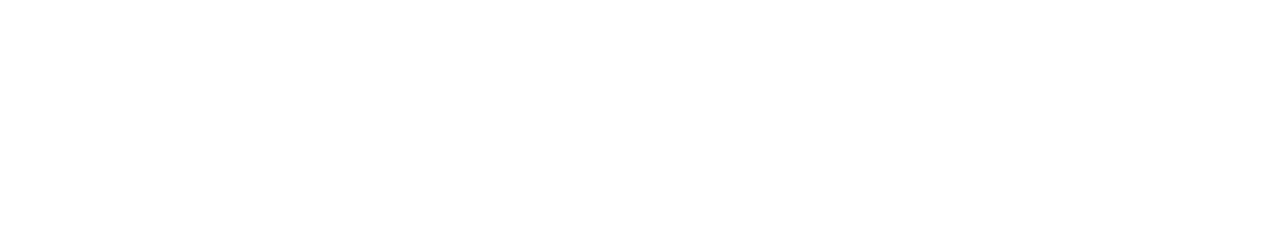
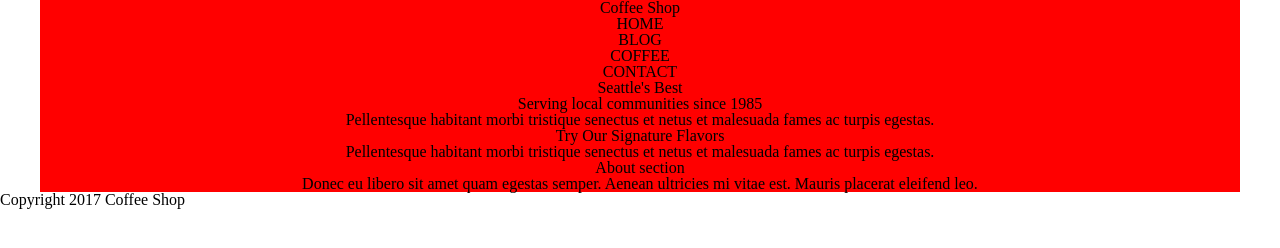
Before and after one commit to vgalenko/coffee_shop, a plain HTML site: page index.html in a window 1280 px wide. Drawn offline with Linux system fonts and the light colour scheme.

Commit message:
added content to html page

```diff
--- a/index.html
+++ b/index.html
@@ -1,10 +1,54 @@
-<!DOCTYPE html>
+<!DOCTYPE HTML>
+
 <html>
-  <head>
-    <meta charset="utf-8">
-    <title></title>
-  </head>
-  <body>
 
-  </body>
+<head>
+	<meta http-equiv="Content-Type" content="text/html; charset=UTF-8" />
+  <link rel="stylesheet" href="style.css">
+  <link rel="stylesheet" href="resetpage.css">
+	<title>Coffee Shop</title>
+</head>
+
+<body>
+  <main>
+	<header>
+    <h1>Coffee Shop</h1>
+		<nav>
+			<ul>
+				<li>HOME</li>
+        <li>BLOG</li>
+        <li>COFFEE</li>
+        <li>CONTACT</li>
+			</ul>
+		</nav>
+	</header>
+
+	<section>
+
+		<article>
+			<header>
+				<h2>Seattle's Best</h2>
+				<p>Serving local communities since 1985</p>
+			</header>
+			<p>Pellentesque habitant morbi tristique senectus et netus et malesuada fames ac turpis egestas.</p>
+		</article>
+
+		<article>
+				<h2>Try Our Signature Flavors</h2>
+			<p>Pellentesque habitant morbi tristique senectus et netus et malesuada fames ac turpis egestas.</p>
+		</article>
+
+	</section>
+
+	<aside>
+		<h2>About section</h2>
+		<p>Donec eu libero sit amet quam egestas semper. Aenean ultricies mi vitae est. Mauris placerat eleifend leo.</p>
+	</aside>
+  </main>
+	<footer>
+		<p>Copyright 2017 Coffee Shop</p>
+	</footer>
+
+</body>
+
 </html>
--- /dev/null
+++ b/resetpage.css
@@ -0,0 +1,48 @@
+/* http://meyerweb.com/eric/tools/css/reset/
+   v2.0 | 20110126
+   License: none (public domain)
+*/
+
+html, body, div, span, applet, object, iframe,
+h1, h2, h3, h4, h5, h6, p, blockquote, pre,
+a, abbr, acronym, address, big, cite, code,
+del, dfn, em, img, ins, kbd, q, s, samp,
+small, strike, strong, sub, sup, tt, var,
+b, u, i, center,
+dl, dt, dd, ol, ul, li,
+fieldset, form, label, legend,
+table, caption, tbody, tfoot, thead, tr, th, td,
+article, aside, canvas, details, embed,
+figure, figcaption, footer, header, hgroup,
+menu, nav, output, ruby, section, summary,
+time, mark, audio, video {
+	margin: 0;
+	padding: 0;
+	border: 0;
+	font-size: 100%;
+	font: inherit;
+	vertical-align: baseline;
+}
+/* HTML5 display-role reset for older browsers */
+article, aside, details, figcaption, figure,
+footer, header, hgroup, menu, nav, section {
+	display: block;
+}
+body {
+	line-height: 1;
+}
+ol, ul {
+	list-style: none;
+}
+blockquote, q {
+	quotes: none;
+}
+blockquote:before, blockquote:after,
+q:before, q:after {
+	content: '';
+	content: none;
+}
+table {
+	border-collapse: collapse;
+	border-spacing: 0;
+}
--- a/style.css
+++ b/style.css
@@ -0,0 +1,6 @@
+main {
+  margin: auto;
+  text-align: center;
+  width: 1200px;
+  background: red;
+}
```
